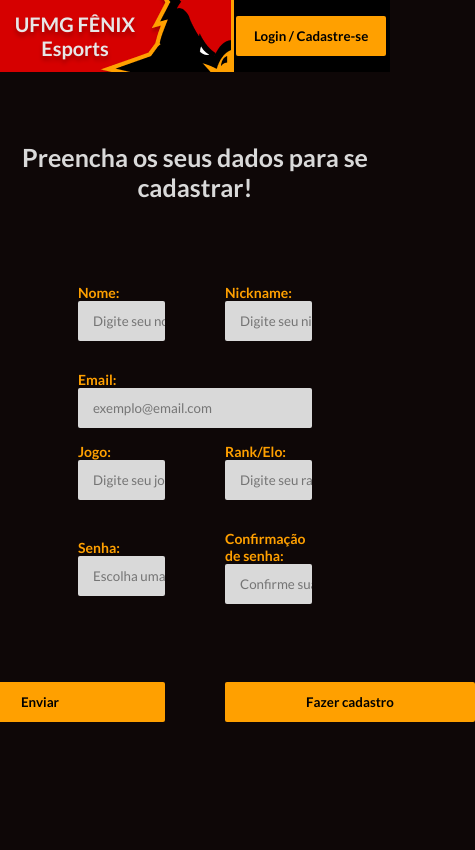
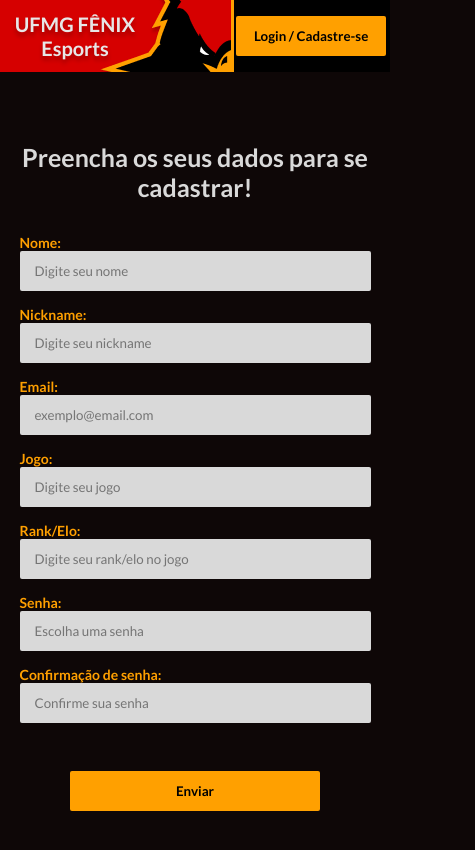
Before and after one commit to lucasliberato9/ponto-eletronico, a React (Vite) app: page /cadastro in a window 390 px wide. Shown: the top 850 px of the page, 475 px wide, since content can reach past the window. Built offline with nearby package versions, Linux system fonts and the light colour scheme.

Commit message:
Alterações de responsividade de forms

```diff
--- a/src/Pages/Cadastro/Cadastro.jsx
+++ b/src/Pages/Cadastro/Cadastro.jsx
@@ -58,7 +58,6 @@ function Cadastro() {
 
       <DivButton>
         <BotaoGenerico name= "Enviar" />
-        <BotaoGenerico name= "Fazer cadastro" backgroundColor= "#FFA000"/>
       </DivButton>
 
     </Container>
--- a/src/Pages/Cadastro/Styles.js
+++ b/src/Pages/Cadastro/Styles.js
@@ -16,12 +16,13 @@ export const Titulo = styled.div`
 `
 export const Form = styled.form`
     display: flex;
+    margin-top: 10px;
     flex-direction: column;
-    width: 60%;
+    width: 75%;
     justify-content: center;
-    margin-top: 60px;
-    div {
-        margin-bottom: 15px;
+    gap: 15px;
+    @media (max-width: 750px) {
+        width: 90%;
     }
 `
 export const Label = styled.label`
@@ -42,8 +43,13 @@ export const DivInputs = styled.div`
     display: flex;
     flex-direction: row;
     width: 100%;
-    gap: 60px;
+    gap: 20px;
     align-self: center;
+    @media (max-width: 750px) {
+        gap: 15px;
+        display: flex;
+        flex-direction: column;
+    }
 `
 
 export const DivRow = styled.div`
@@ -64,4 +70,5 @@ export const DivButton = styled.div`
     flex-direction: row;
     gap: 60px;
     margin-top: 48px;
+    margin-bottom: 50px;
 `
--- a/src/Pages/Editar_perfil/Styles.js
+++ b/src/Pages/Editar_perfil/Styles.js
@@ -15,13 +15,13 @@ export const Titulo = styled.div`
 `
 export const Form = styled.form`
     display: flex;
+    margin-top: 10px;
     flex-direction: column;
-    width: 60%;
+    width: 75%;
     justify-content: center;
-    margin-top: 60px;
-
-    div {
-        margin-bottom: 15px;
+    gap: 15px;
+    @media (max-width: 750px) {
+        width: 90%;
     }
 `
 export const Label = styled.label`
@@ -40,9 +40,15 @@ export const DivInputs = styled.div`
     display: flex;
     flex-direction: row;
     width: 100%;
-    gap: 60px;
+    gap: 30px;
     align-self: center;
+    @media (max-width: 750px) {
+        gap: 15px;
+        display: flex;
+        flex-direction: column;
+    }
 `
+
 export const DivRow = styled.div`
     width: 100%;
     gap: 60px;
@@ -59,4 +65,10 @@ export const DivButton = styled.div`
     flex-direction: row;
     gap: 60px;
     margin-top: 48px;
+    margin-bottom: 50px;
+    @media (max-width: 750px) {
+        gap: 15px;
+        display: flex;
+        flex-direction: column;
+    }
 `
```
